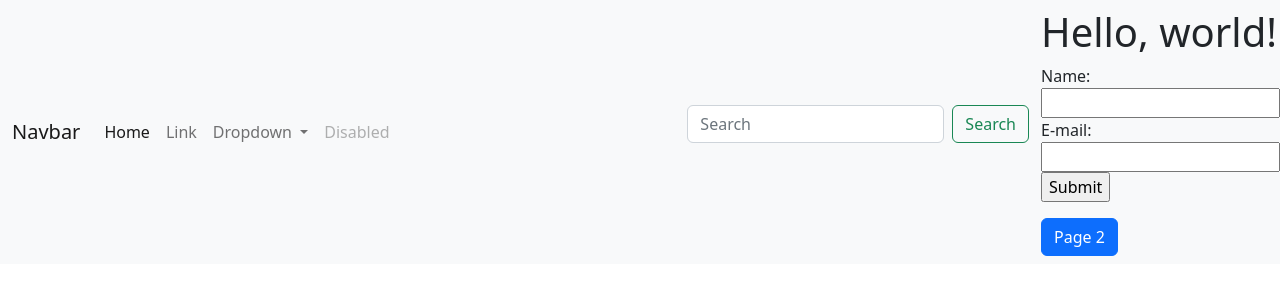
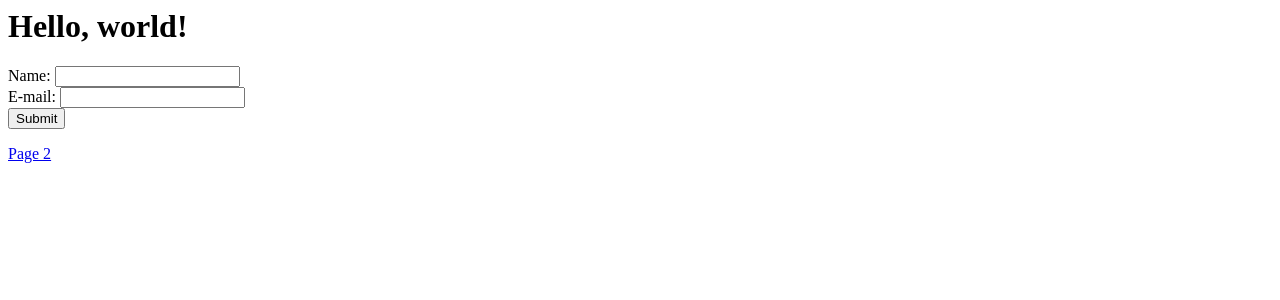
Before and after one commit to landrydroupy/homework2.php, a PHP site: page / in a window 1280 px wide. Shown: the top 300 px of the page. Run offline with PHP 8.4, Linux system fonts and the light colour scheme.

Commit message:
Update index.php

```diff
--- a/index.php
+++ b/index.php
@@ -1,54 +1,5 @@
 
-  <head>
-    <meta charset="utf-8">
-    <meta name="viewport" content="width=device-width, initial-scale=1">
-    <title>Bootstrap demo</title>
-    <link href="https://cdn.jsdelivr.net/npm/bootstrap@5.2.1/dist/css/bootstrap.min.css" rel="stylesheet" integrity="sha384-iYQeCzEYFbKjA/T2uDLTpkwGzCiq6soy8tYaI1GyVh/UjpbCx/TYkiZhlZB6+fzT" crossorigin="anonymous">
-  </head>
-  <body>
-  <nav class="navbar navbar-expand-lg bg-light">
-  <div class="container-fluid">
-    <a class="navbar-brand" href="#">Navbar</a>
-    <button class="navbar-toggler" type="button" data-bs-toggle="collapse" data-bs-target="#navbarSupportedContent" aria-controls="navbarSupportedContent" aria-expanded="false" aria-label="Toggle navigation">
-      <span class="navbar-toggler-icon"></span>
-    </button>
-    <div class="collapse navbar-collapse" id="navbarSupportedContent">
-      <ul class="navbar-nav me-auto mb-2 mb-lg-0">
-        <li class="nav-item">
-          <a class="nav-link active" aria-current="page" href="#">Home</a>
-        </li>
-        <li class="nav-item">
-          <a class="nav-link" href="#">Link</a>
-        </li>
-        <li class="nav-item dropdown">
-          <a class="nav-link dropdown-toggle" href="#" role="button" data-bs-toggle="dropdown" aria-expanded="false">
-            Dropdown
-          </a>
-          <ul class="dropdown-menu">
-            <li><a class="dropdown-item" href="#">Action</a></li>
-            <li><a class="dropdown-item" href="#">Another action</a></li>
-            <li><hr class="dropdown-divider"></li>
-            <li><a class="dropdown-item" href="#">Something else here</a></li>
-          </ul>
-        </li>
-        <li class="nav-item">
-          <a class="nav-link disabled">Disabled</a>
-        </li>
-      </ul>
-      <form class="d-flex" role="search">
-        <input class="form-control me-2" type="search" placeholder="Search" aria-label="Search">
-        <button class="btn btn-outline-success" type="submit">Search</button>
-      </form>
-    </div>
-  <!doctype html>
-<html lang="en">
-  <head>
-    <meta charset="utf-8">
-    <meta name="viewport" content="width=device-width, initial-scale=1">
-    <title>Bootstrap demo</title>
-    <link href="https://cdn.jsdelivr.net/npm/bootstrap@5.2.0/dist/css/bootstrap.min.css" rel="stylesheet" integrity="sha384-gH2yIJqKdNHPEq0n4Mqa/HGKIhSkIHeL5AyhkYV8i59U5AR6csBvApHHNl/vI1Bx" crossorigin="anonymous">
-  </head>
-  <body>
+
 
     <script src="https://cdn.jsdelivr.net/npm/bootstrap@5.2.0/dist/js/bootstrap.bundle.min.js" integrity="sha384-A3rJD856KowSb7dwlZdYEkO39Gagi7vIsF0jrRAoQmDKKtQBHUuLZ9AsSv4jD4Xa" crossorigin="anonymous"></script>
   </body>
```
